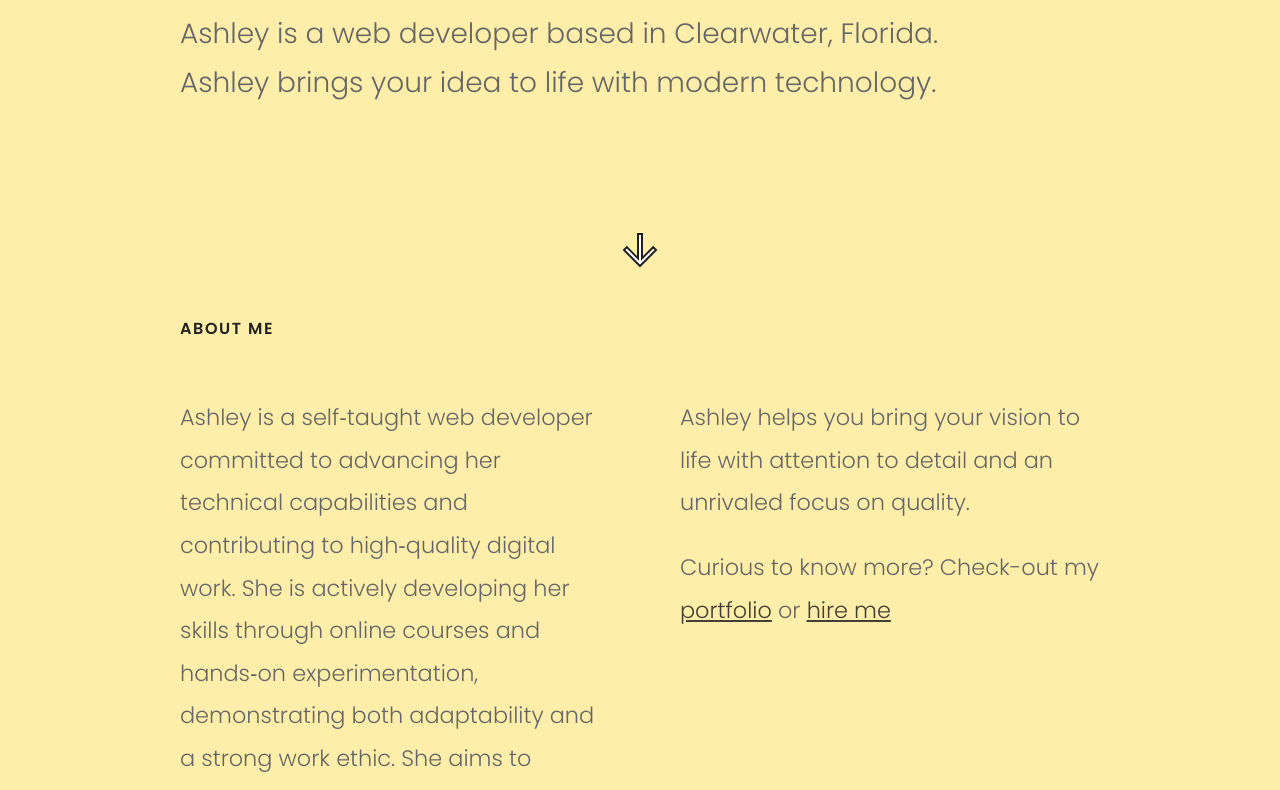
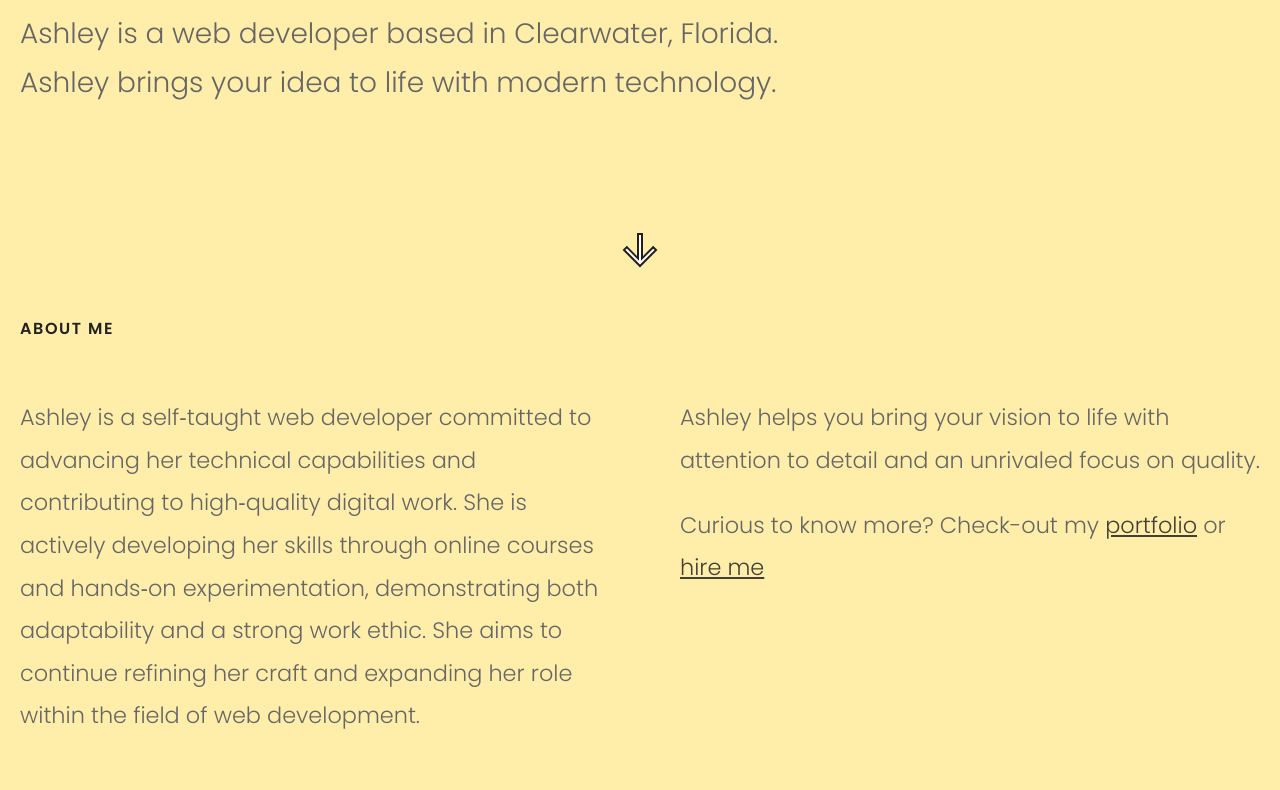
Before and after one commit to codeworkshop-create/Ashley-Mills-Oliver-Portfolio, a website built with Parcel: page index.html in a window 1280 px wide. Shown: the part 421-1211 px from the top of the page. Built offline with nearby package versions, Linux system fonts and the light colour scheme.

Commit message:
Update container.css

```diff
--- a/components/container.css
+++ b/components/container.css
@@ -1,5 +1,5 @@
 .container {
-    max-width: 960px;
+    max-width: 1500px;
     padding-inline: 20px;
     margin-inline: auto;
 }
```
